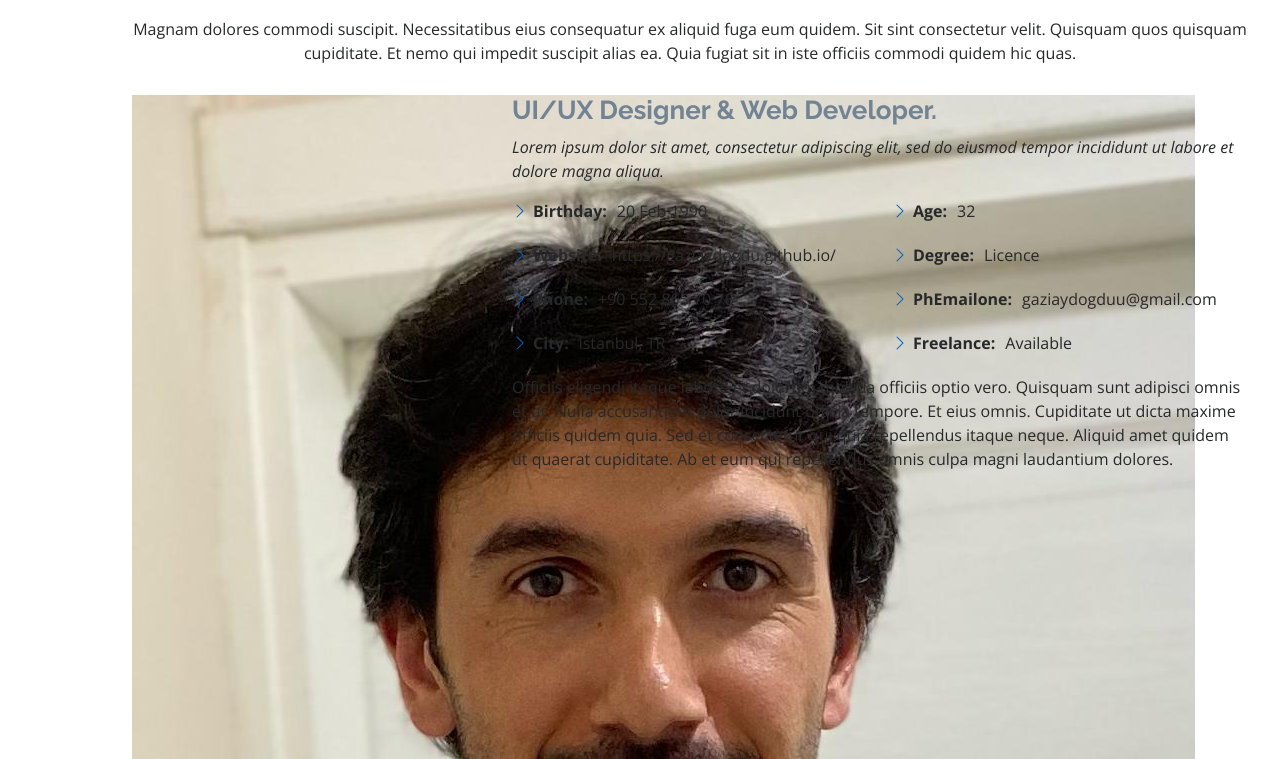
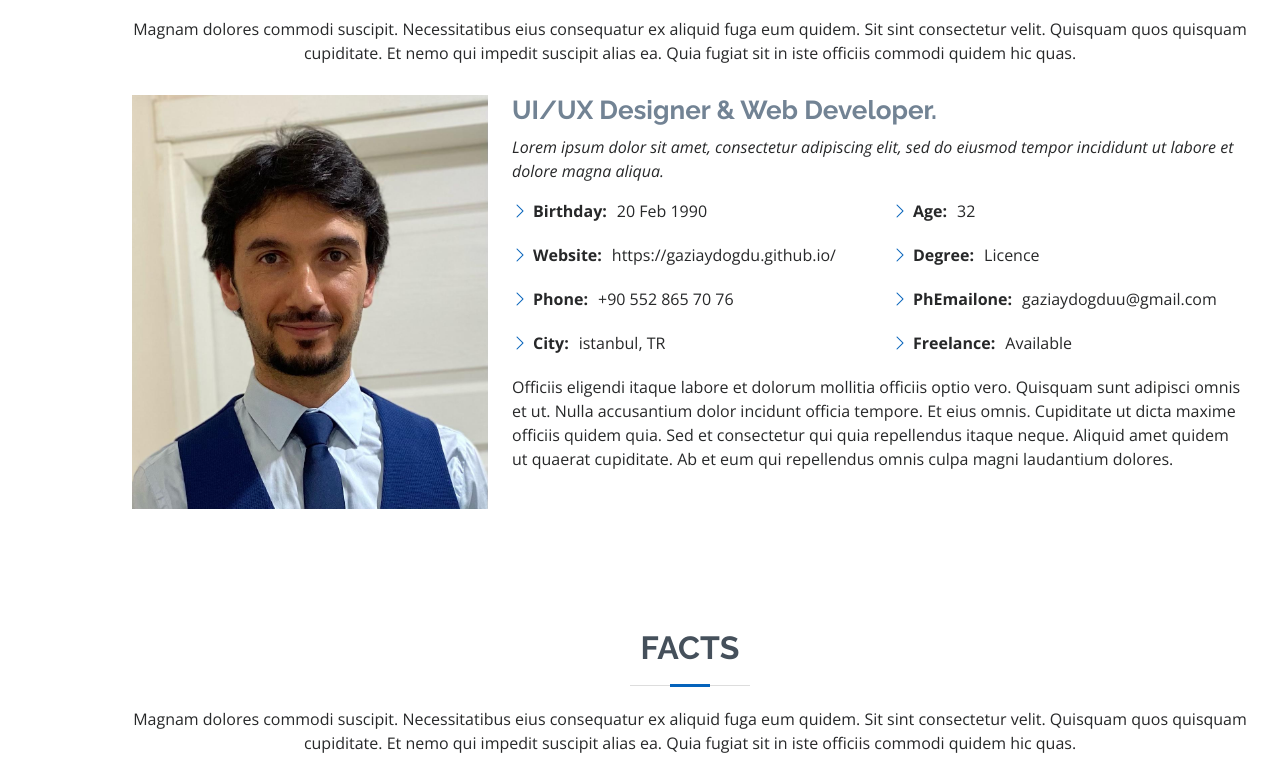
Before and after one commit to gaziaydogdu/gaziaydogdu.github.io, a plain HTML site: page index.html in a window 1280 px wide. Shown: the part 921-1680 px from the top of the page. Drawn offline with nearby package versions, Linux system fonts and the light colour scheme.

Commit message:
Update index.html

```diff
--- a/index.html
+++ b/index.html
@@ -84,7 +84,7 @@
 
         <div class="row">
           <div class="col-lg-4">
-            <img src="assets/img/profile-img.jpg" alt="">
+            <img src="assets/img/profile-img.jpg" class="img-fluid" alt="">
           </div>
           <div class="col-lg-8 pt-4 pt-lg-0 content">
             <h3>UI/UX Designer &amp; Web Developer.</h3>
```
